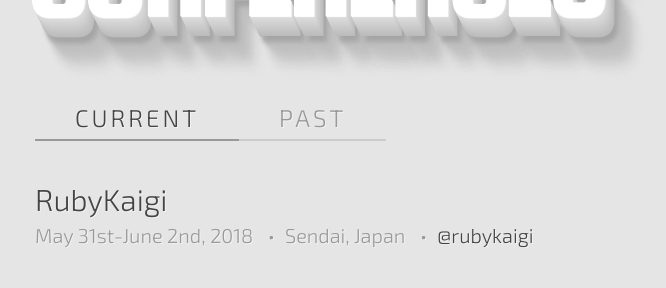
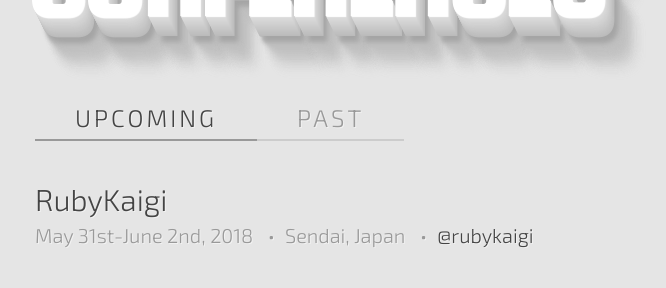
Before and after one commit to ruby-conferences/ruby-conferences.github.io, a Jekyll site: the page built from index.html, in a window 1280 px wide. Shown: the part 381-669 px from the top of the page, without its empty margins (205-871 px from the left). Built offline with Jekyll 4.4.1, drawn with Linux system fonts in a browser that asks for light colours.

Commit message:
Use better wording for tab

```diff
--- a/_layouts/default.html
+++ b/_layouts/default.html
@@ -20,7 +20,7 @@
         <h1><a class="extruded" href="/"><span>Ruby&nbsp;</span><span>Conferences</span></a></h1>
         <nav>
           <ul>
-            <li class="{% if page.url == "/" %}active{% endif %}"><a href="/">Current</a></li>
+            <li class="{% if page.url == "/" %}active{% endif %}"><a href="/">Upcoming</a></li>
             <li class="{% if page.url == "/past/" %}active{% endif %}"><a href="/past/">Past</a></li>
           </ul>
         </nav>
--- a/index.html
+++ b/index.html
@@ -3,7 +3,7 @@ layout: default
 ---
 <article id="home">
   <dl>
-    {% for event in site.data.current %}
+    {% for event in site.data.upcoming %}
       {% include event.html %}
     {% endfor %}
   </dl>
```
Also changed, not shown: README.md, _data/upcoming.yml (renamed from _data/current.yml), 1 other file.
